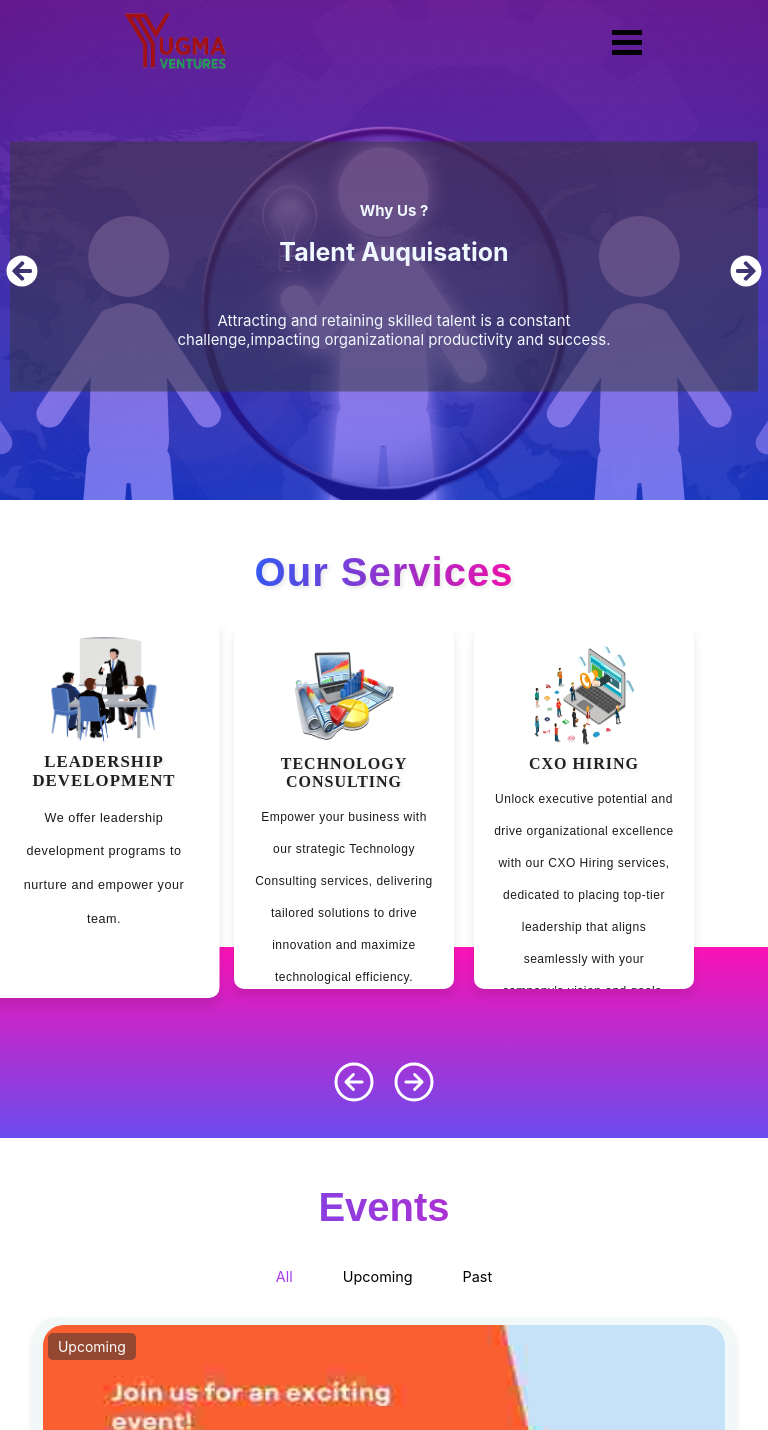
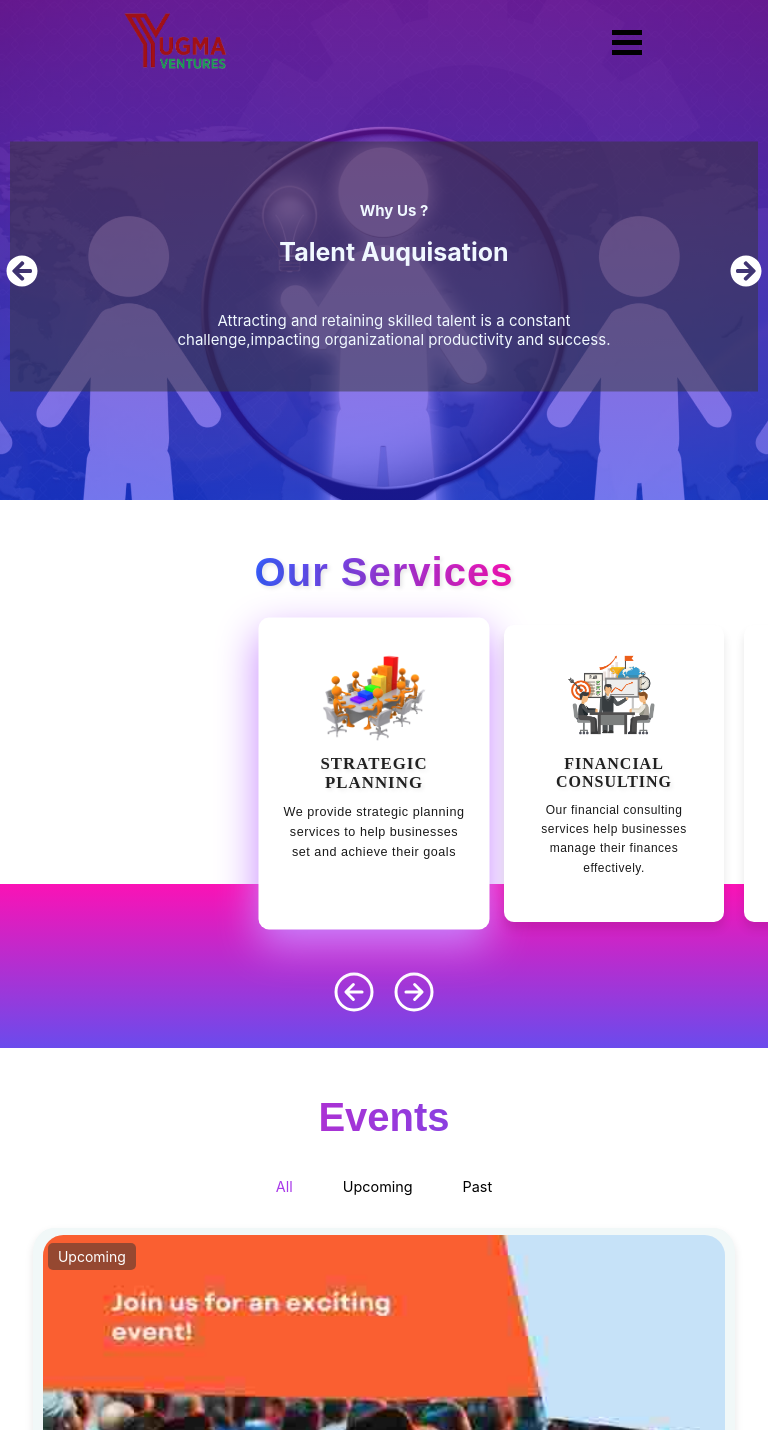
Before and after one commit to krushna53/yugma-ventures-main, a React (Create React App) app: page / in a window 768 px wide. Shown: the top 1430 px of the page. Built offline with nearby package versions, Linux system fonts and the light colour scheme.

Commit message:
service cards responsivness

```diff
--- a/src/components/EventCardBlock.css
+++ b/src/components/EventCardBlock.css
@@ -13,7 +13,7 @@
   text-decoration: solid;
   /* -webkit-text-stroke: 1px #000000; */
   /* Gradient Background */
-  background: linear-gradient(270deg, #fb12b5, #3a5eff);
+  background: linear-gradient(90deg, #fb12b5, #3a5eff);
   /* Adjust colors as needed */
   background-clip: text;
   -webkit-background-clip: text;
--- a/src/components/ServiceCards.css
+++ b/src/components/ServiceCards.css
@@ -163,11 +163,64 @@
 }
 
 
+@media only screen and ( max-width: 1440px) and (min-width : 1201px){
+  .Services .fadeInUpSD-0{
+    left : 630px;
+  }
+
+  .Services .fadeInUpSD-1{
+    left : 400px;
+  }
+
+  .Services .fadeInUpSD-2{
+    left : 200px;
+  }
+
+  .Services .fadeInUpSD-3{
+    left : -200px;
+  }
+
+  .Services .fadeInUpSD-4{
+    left : -600px;
+  }
+
+
+  .Services .fadeInUpSD-5{
+    left : -630px;
+  }
+}
+
 
 /* Media Queries for responsiveness */
-@media screen and (max-width: 1200px) {
+@media only screen and ( max-width: 1200px) and (min-width : 768px) {
   .Services .Card-root {
-    width: calc(50% - 20px);
+    width: 280px;
+  }
+
+
+
+  .Services .fadeInUpSD-0{
+    left : 650px;
+  }
+
+  .Services .fadeInUpSD-1{
+    left : 560px;
+  }
+
+  .Services .fadeInUpSD-2{
+    left : 180px;
+  }
+
+  .Services .fadeInUpSD-3{
+    left : -180px;
+  }
+
+  .Services .fadeInUpSD-4{
+    left : -560px;
+  }
+
+  .Services .fadeInUpSD-5{
+    left : -650px;
   }
 }
 
@@ -197,9 +250,9 @@
     box-shadow: 0 7px 10px 0 rgba(0, 0, 0, 0.1); /* Adjust the box-shadow */
   }
 
-  .Services .Card-root:hover {
-    /* transform: scale(0.95); */
-    box-shadow: 0 7px 15px 0 rgb(198, 134, 255); /* Adjust the box-shadow on hover */
+  .Services .active-service {
+    transform: scale(1.05);
+    box-shadow: 0 15px 40px 0 rgb(198, 134, 255);
   }
 
   .Services .image img {
@@ -225,16 +278,33 @@
     margin: 10px 0;
     font-family: 'Arial', sans-serif;
     font-size: 12px;
+    line-height: 1.2rem;
     /* line-height: 1.6; */
     color: #000000;
   }
 
   .Services .fadeInUpSD-0{
-    left : 550px;
+    left : 590px;
+  }
+
+  .Services .fadeInUpSD-1{
+    left : 360px;
+  }
+
+  .Services .fadeInUpSD-2{
+    left : 120px;
+  }
+
+  .Services .fadeInUpSD-3{
+    left : -120px;
+  }
+
+  .Services .fadeInUpSD-4{
+    left : -360px;
   }
 
   .Services .fadeInUpSD-5{
-    left : -550px;
+    left : -600px;
   }
 
 
--- a/src/components/ServiceCards.jsx
+++ b/src/components/ServiceCards.jsx
@@ -70,13 +70,13 @@ export default function ActionAreaCard() {
   };
   checkActive(servicesData[0]);
 
-  useEffect(() => {
-    const interval = setInterval(() => {
-      nextService();
-    }, 2000); // Auto-slide every 3 seconds (adjust as needed)
+  // useEffect(() => {
+  //   const interval = setInterval(() => {
+  //     nextService();
+  //   }, 2000); // Auto-slide every 3 seconds (adjust as needed)
 
-    return () => clearInterval(interval); // Clear interval on component unmount
-  }, []);
+  //   return () => clearInterval(interval); // Clear interval on component unmount
+  // }, []);
 
 
   return (
```
Also changed, not shown: src/components/SimpleCarousel.css (line endings or trailing spaces).
